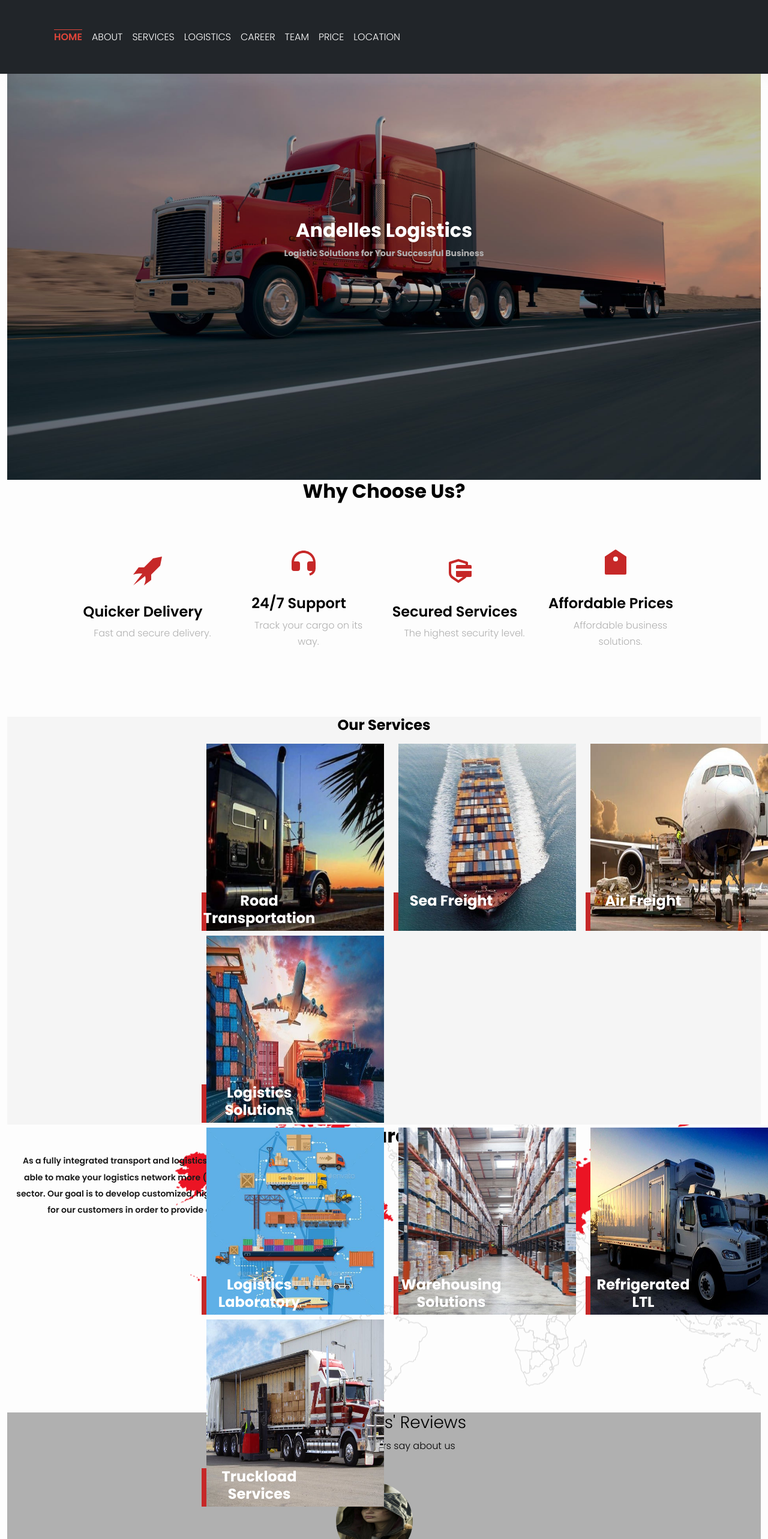
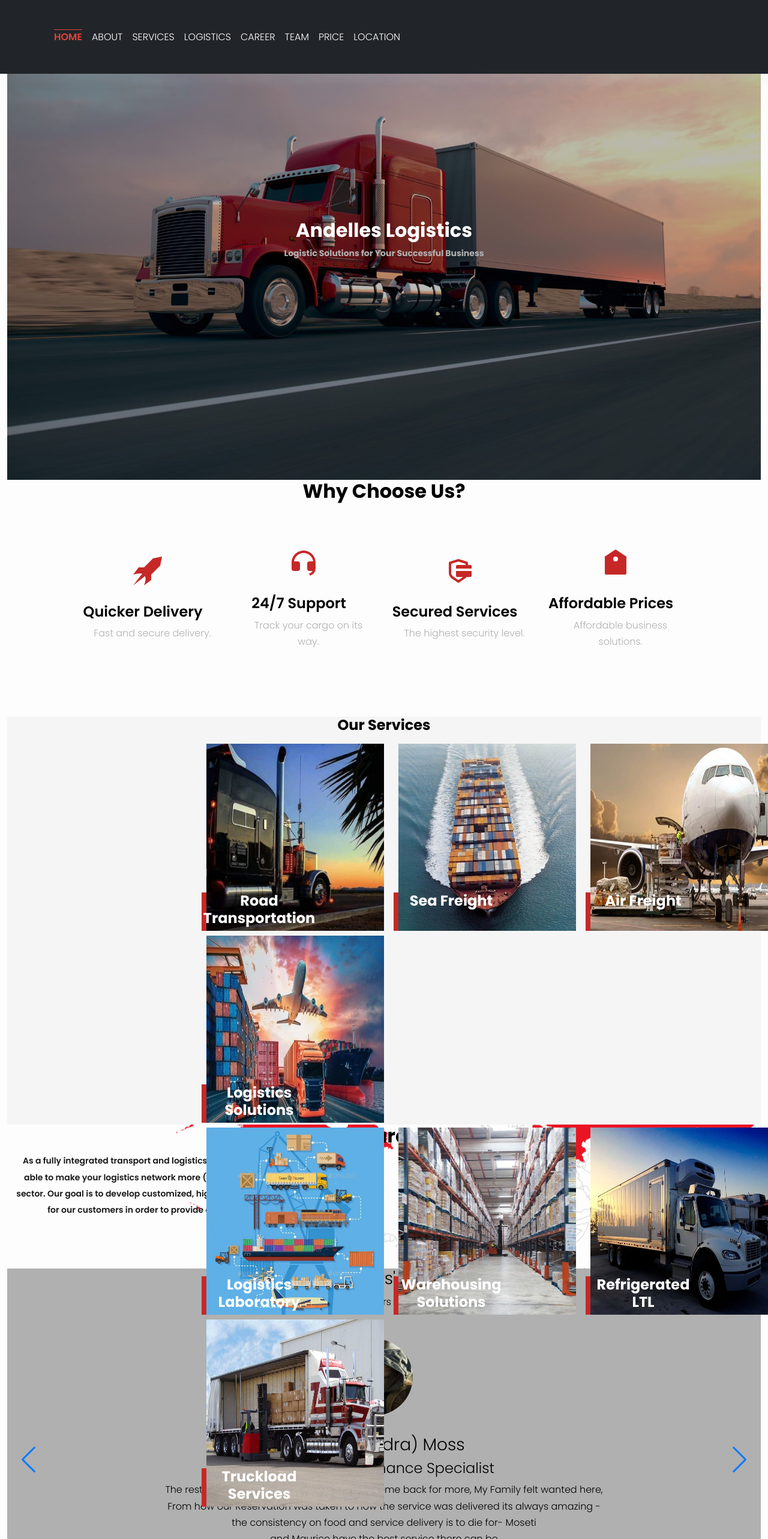
Before and after one commit to Roche001/Logistics-company, a React (Create React App) app: page / in a window 1280 px wide. Shown: the top 2566 px of the page at 60% size. Built offline with nearby package versions, Linux system fonts and the light colour scheme.

Commit message:
update changes

```diff
--- a/src/components/home/Home.css
+++ b/src/components/home/Home.css
@@ -119,7 +119,7 @@
 
 .about-container {
   background-image: url("../../images/Africa.png");
-  height: 60vh;
+  height: 30vh;
   background-attachment: fixed;
   background-repeat: no-repeat;
   background-position: right;
```
